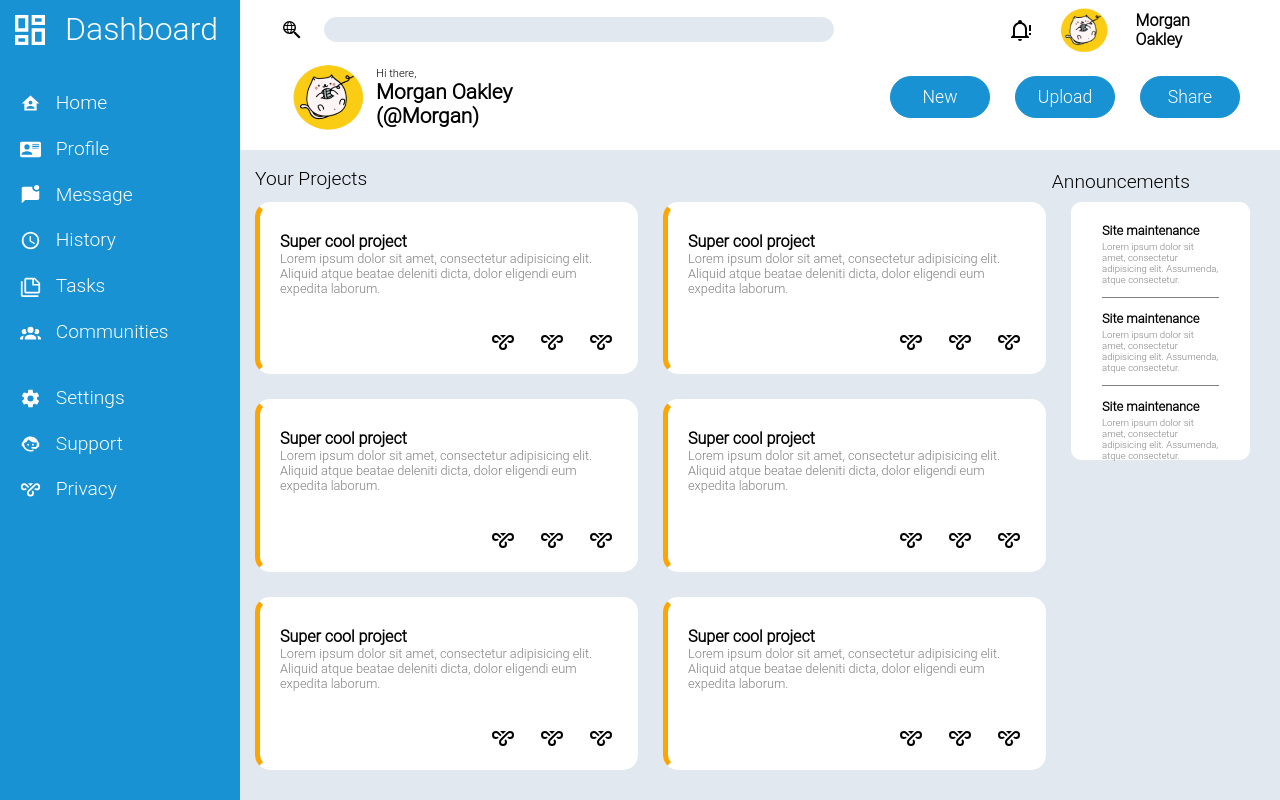
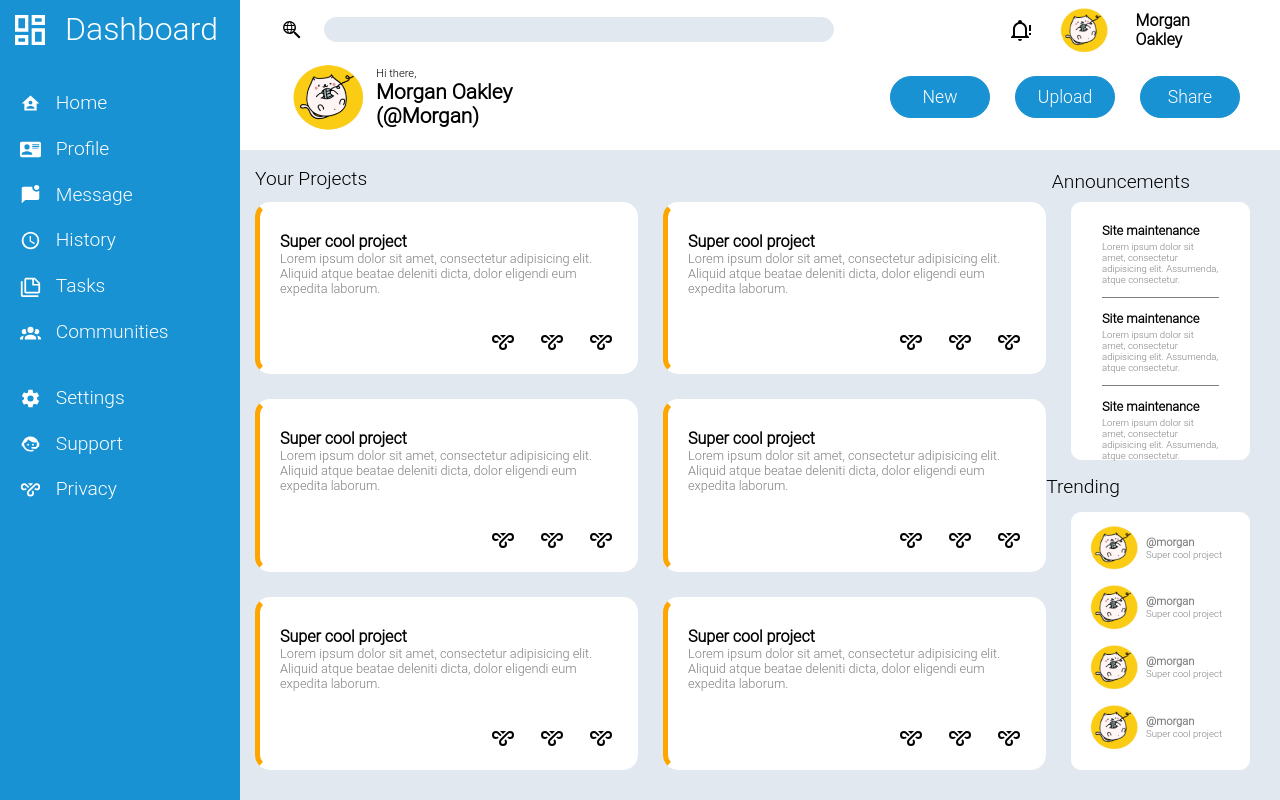
Before and after one commit to guillaume-giannantonio/Admin-dashboard, a plain HTML site: page index.html in a window 1280 px wide. Drawn offline with Linux system fonts and the light colour scheme.

Commit message:
Finish dashboard

```diff
--- a/index.html
+++ b/index.html
@@ -199,6 +199,41 @@
 						</p>
 					</div>
 				</div>
+
+				<div class="trending">
+					<div class="trend">
+						<img alt="logo"
+						     src="./logo.png">
+						<div>
+							<h5>@morgan</h5>
+							<p>Super cool project</p>
+						</div>
+					</div>
+					<div class="trend">
+						<img alt="logo"
+						     src="./logo.png">
+						<div>
+							<h5>@morgan</h5>
+							<p>Super cool project</p>
+						</div>
+					</div>
+					<div class="trend">
+						<img alt="logo"
+						     src="./logo.png">
+						<div>
+							<h5>@morgan</h5>
+							<p>Super cool project</p>
+						</div>
+					</div>
+					<div class="trend">
+						<img alt="logo"
+						     src="./logo.png">
+						<div>
+							<h5>@morgan</h5>
+							<p>Super cool project</p>
+						</div>
+					</div>
+				</div>
 			</main>
 		</div>
 	</body>
--- a/style.css
+++ b/style.css
@@ -3,7 +3,7 @@
     font-family: 'Roboto Light', sans-serif;
 }
 
-html, body, p, h1, h2, h3, h4 {
+html, body, p, h1, h2, h3, h4, h5 {
     margin: 0;
     padding: 0;
     font-size: 16px;
@@ -225,3 +225,46 @@ main {
     margin-top: 3px;
     color: grey;
 }
+
+.trending::before {
+    content: "Trending";
+    position: absolute;
+    font-size: 1.2rem;
+    font-weight: 500;
+    top: 475px;
+    right: 160px;
+}
+
+.trending {
+    grid-column: 9 / 11;
+    grid-row: 8 / 13;
+
+    background-color: white;
+    border: 1px solid white;
+    border-radius: 10px;
+
+    padding: 10px 10px;
+    display: flex;
+    flex-direction: column;
+    gap: 10px;
+}
+
+.trending img {
+    width: 4rem;
+    height: auto;
+}
+
+.trending h5 {
+    font-size: 0.7rem;
+    color: grey;
+}
+
+.trending p {
+    font-size: 0.6rem;
+    color: grey;
+}
+
+.trend {
+    display: flex;
+    align-items: center;
+}
```
